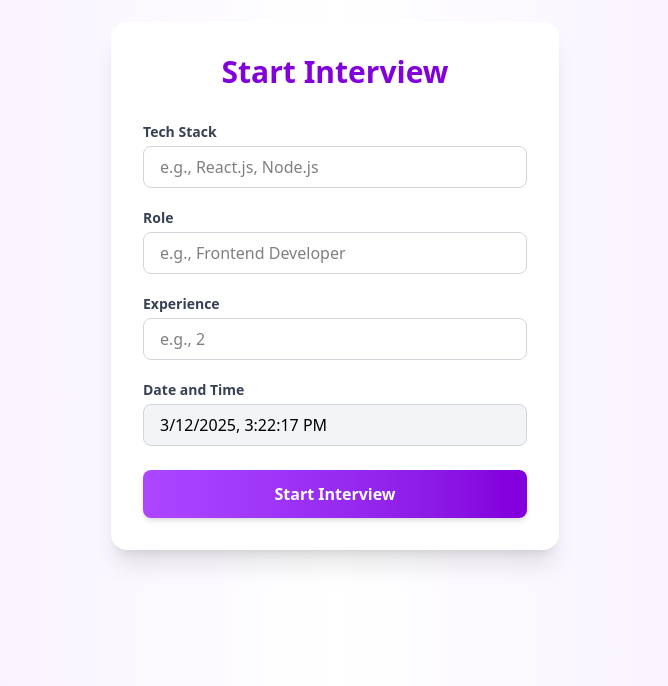
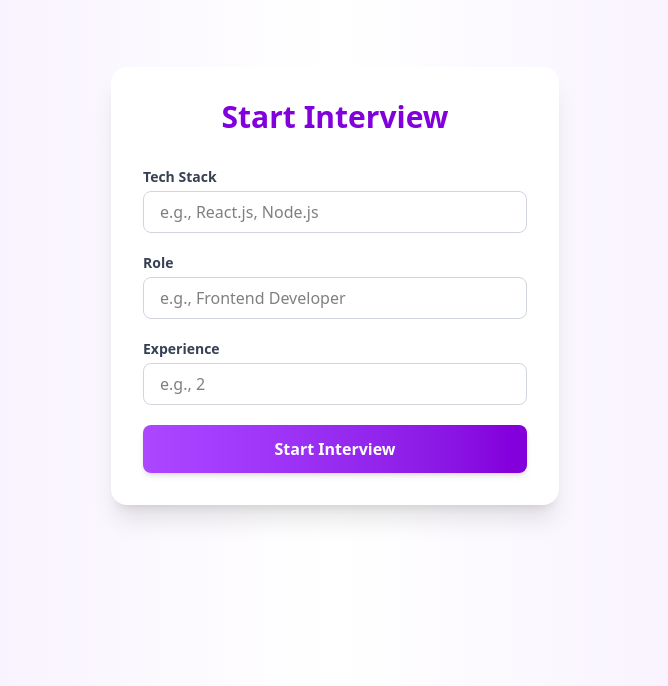
Before and after one commit to Kant99/AI-Integrated-Interview-Platform, a React (Vite) app in the folder frontend/: page /setup-interview in a window 1280 px wide. Shown: the part 114-800 px from the top of the page, without its empty margins (305-973 px from the left). Built offline with nearby package versions, Linux system fonts and the light colour scheme; no server answers; sample sign-in values are in the browser's storage.

Commit message:
Firestore configured

```diff
--- a/frontend/src/components/UserDashboard/interviewForm.jsx
+++ b/frontend/src/components/UserDashboard/interviewForm.jsx
@@ -2,6 +2,9 @@
 import { useState, useEffect } from "react";
 import { useNavigate } from "react-router-dom"; // for redirect
 import { motion } from "framer-motion";
+import { db, auth } from "../../services/firebase";
+import { collection, doc, setDoc } from "firebase/firestore";
+
 
 const InterviewForm = () => {
   const navigate = useNavigate();
@@ -10,7 +13,6 @@ const InterviewForm = () => {
     techStack: "",
     role: "",
     experience: "",
-    dateTime: "",
   });
 
   const [errors, setErrors] = useState({});
@@ -48,16 +50,42 @@ const InterviewForm = () => {
     return Object.keys(newErrors).length === 0;
   };
 
-  const handleSubmit = (e) => {
+  const handleSubmit = async (e) => {
     e.preventDefault();
-    if (validateForm()) {
-      setIsSubmitting(true);
+    if (!validateForm()) return;
 
-      setTimeout(() => {
-        navigate("/interview"); // Navigate after slight delay
-      }, 1500); // 1.5 second loading effect
+    const user = auth.currentUser;
+    if (!user) {
+      alert("You must be logged in to start an interview.");
+      return;
+    }
+
+    setIsSubmitting(true);
+
+    try {
+      const interviewsCollectionRef = collection(db, "users", user.uid, "interviews");
+      const newInterviewDocRef = doc(interviewsCollectionRef); // generate document reference with ID
+      const interviewId = newInterviewDocRef.id;
+
+
+      const interviewData = {
+        ...formData,
+        userId: user.uid,
+        interviewId,
+      };
+
+      await setDoc(newInterviewDocRef, interviewData);
+
+      navigate("/interview");
+    } catch (error) {
+      console.error("Error saving interview:", error);
+      alert("Something went wrong. Please try again.");
+    } finally {
+      setIsSubmitting(false);
     }
   };
+
+
 
   const containerVariants = {
     hidden: {},
@@ -118,20 +146,6 @@ const InterviewForm = () => {
             </motion.div>
           ))}
 
-          <motion.div variants={itemVariants} className="mb-6">
-            <label htmlFor="dateTime" className="block text-sm font-semibold text-gray-700 mb-1">
-              Date and Time
-            </label>
-            <input
-              type="text"
-              id="dateTime"
-              name="dateTime"
-              value={formData.dateTime}
-              disabled
-              className="w-full px-4 py-2 bg-gray-100 border border-gray-300 rounded-lg cursor-not-allowed"
-            />
-          </motion.div>
-
           <motion.button
             variants={itemVariants}
             whileHover={{ scale: 1.05 }}
--- a/frontend/src/services/firebase.js
+++ b/frontend/src/services/firebase.js
@@ -1,6 +1,7 @@
 import { initializeApp } from "firebase/app";
 import { getAuth } from "firebase/auth";
 import { getAnalytics } from "firebase/analytics";
+import { getFirestore } from "firebase/firestore";
 
 const firebaseConfig = {
   apiKey: import.meta.env.VITE_FIREBASE_API_KEY,
@@ -12,6 +13,9 @@ const firebaseConfig = {
   measurementId: import.meta.env.VITE_FIREBASE_MEASUREMENT_ID,
 };
 const app = initializeApp(firebaseConfig);
+console.log("Firebase config:", firebaseConfig);
+
 
 export const auth = getAuth(app);
 export const analytics = getAnalytics(app);
+export const db= getFirestore(app);
```
